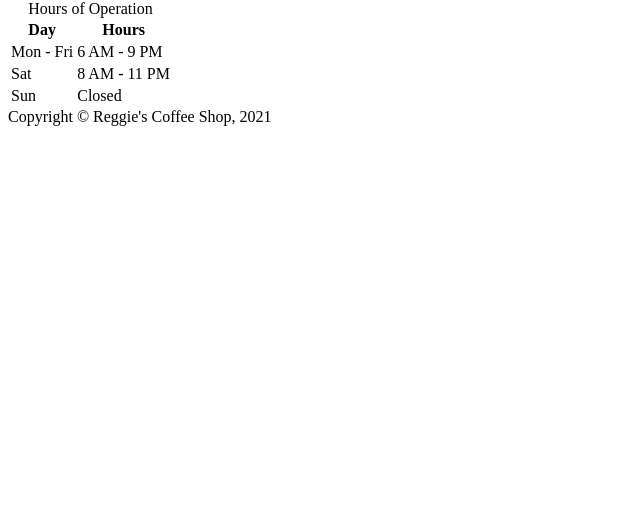
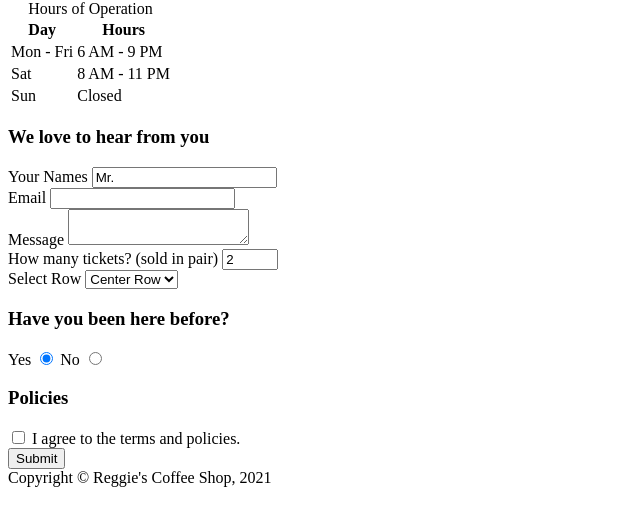
Before and after one commit to nguy0948/nguy0948.github.io, a plain HTML site: page week4/contact.html in a window 1280 px wide. Shown: the part 183-708 px from the top of the page, without its empty margins (0-640 px from the left). Drawn offline with Linux system fonts and the light colour scheme.

Commit message:
add contact form

```diff
--- a/week4/contact.html
+++ b/week4/contact.html
@@ -46,6 +46,50 @@
        </tr>
    </tbody>
 </table>
+<!-- Adding section for contact form -->
+<section>
+    <h3>We love to hear from you</h3>
+    <!-- Adding a form -->
+    <form action="thanks.html" method="get">
+        <div>
+            <label for="fullname">Your Names</label>
+            <input type="text" id="fullname" name="fullname" placeholder="John Due" value="Mr.">
+        </div>
+        <div>
+            <label for="youremail">Email</label>
+            <input type="email" id="youremail" name="youremail" required>
+        </div>
+        <div>
+            <label for="messgae">Message</label>
+            <textarea id="message" name="message"></textarea>
+        </div>
+        <div>
+            <label for="tickets">How many tickets? &#40sold in pair&#41</label>
+            <input type="number" id="tickets" name="tickets" min="2" max="10" step="2" value="2">
+        </div>
+        <div>
+            <label for="row">Select Row</label>
+            <select name="row" id="row">
+                <option value="front">Front Row</option>
+                <option value="center" selected>Center Row</option>
+                <option value="back">Back Row</option>
+            </select>
+        </div>
+        <div>
+            <h3>Have you been here before?</h3>
+            <label for="yes">Yes</label>
+            <input type="radio" id="yes" name="past" checked>
+            <label for="no">No</label>
+            <input type="radio" id="no" name="past">
+        </div>
+        <div>
+            <h3>Policies</h3>
+            <input type="checkbox" name="policies" id="policies">
+            <label for="policies">I agree to the terms and policies.</label>
+        </div>
+        <button type="submit">Submit</button>
+    </form>
+</section>
 </main>
 <!-- Site Footer -->
 <footer>
```
